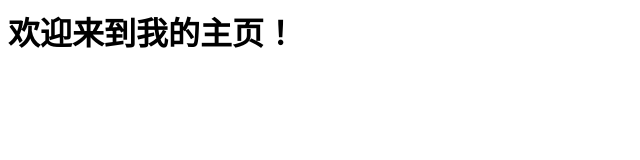
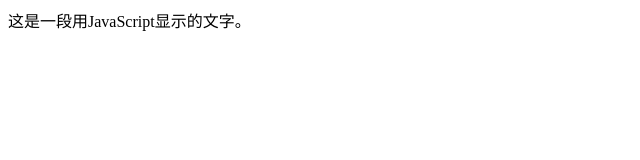
Before and after one commit to codecheng199/codecheng199.github.io, a plain HTML site: page index.html in a window 1280 px wide. Shown: the whole page, without its empty margins (0-640 px from the left). Drawn offline with Linux system fonts and the light colour scheme.

Commit message:
Update index.html

```diff
--- a/index.html
+++ b/index.html
@@ -1 +1,26 @@
-<h1>欢迎来到我的主页！</h1>
+<!DOCTYPE html>
+<html lang="en">
+<head>
+    <meta charset="UTF-8">
+    <meta name="viewport" content="width=device-width, initial-scale=1.0">
+    <title>Display Text with JavaScript</title>
+</head>
+<body>
+
+    <!-- 创建一个用于显示文字的div元素 -->
+    <div id="textContainer"></div>
+
+    <script>
+        // 这段JavaScript代码将在网页加载完成后执行
+        document.addEventListener("DOMContentLoaded", function() {
+            // 定义你想要显示的文字
+            var text = "这是一段用JavaScript显示的文字。";
+
+            // 获取div元素并设置其innerHTML为定义的文字
+            var textContainer = document.getElementById("textContainer");
+            textContainer.innerHTML = text;
+        });
+    </script>
+
+</body>
+</html>
```
